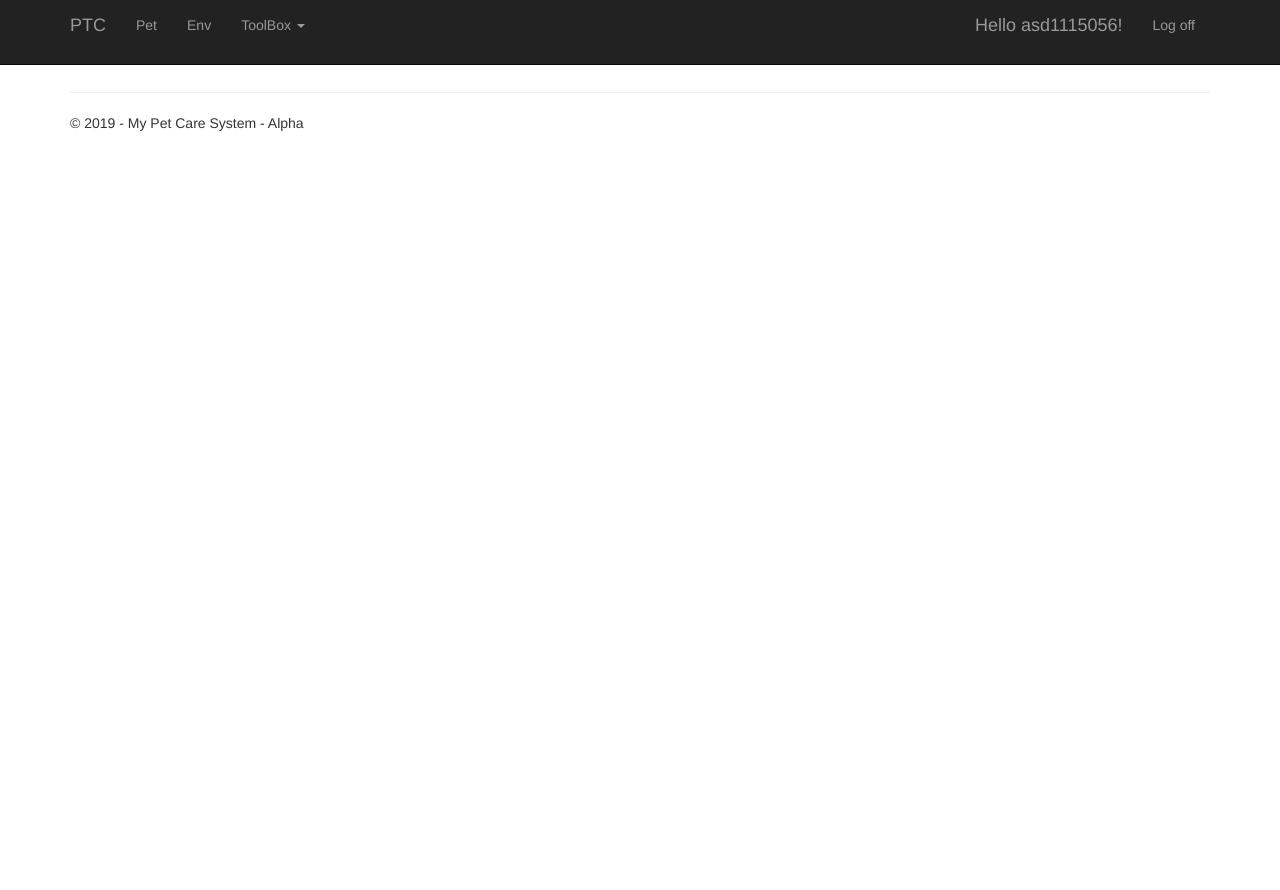
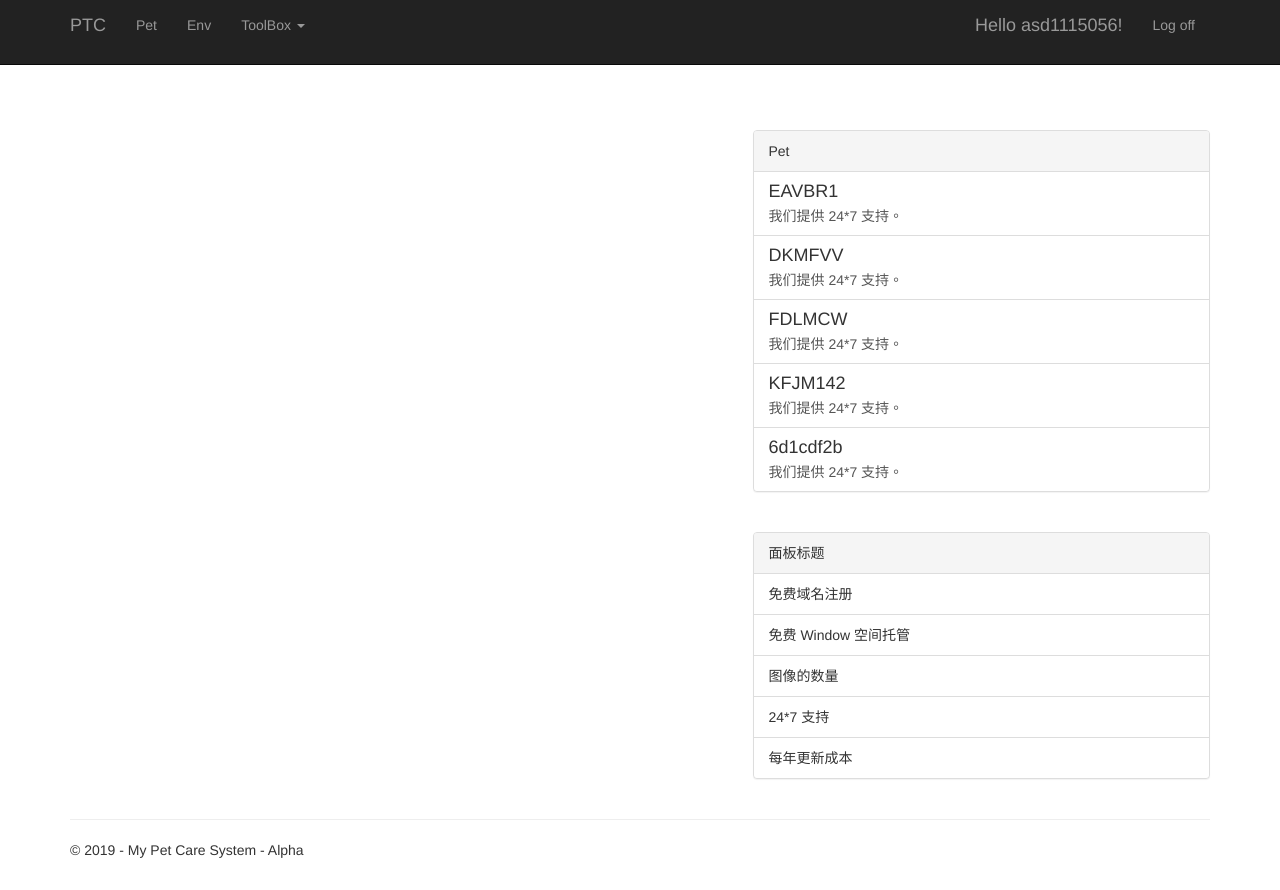
Before and after one commit to asd1115056/Project-DjangoWeb, a Django app: page / in a window 1280 px wide. Before the commit the page ends 131 px from the top, so only its background shows below. Run offline with Django 3.2, Linux system fonts and the light colour scheme; a user stored in the database is signed in; data comes from the database, SQL or seed files in the repository; both versions use the stored data as it was after the commit; some libraries are stand-ins or nearby versions.

Commit message:
list-group

```diff
--- a/Project_DjangoWeb/urls.py
+++ b/Project_DjangoWeb/urls.py
@@ -13,6 +13,7 @@ urlpatterns = [path('', views.home, name='home'),
     path('ajax/env_filter', views.env_filter, name='env_filter'),
     path('ajax/tag_Info', views.Tag_Info, name='Tag_Info'),
     path('ajax/device_Info', views.Device_Info, name='Device_Info'),
+    path('ajax/Tag_list', views.Tag_list, name='Tag_list'),
     path('ajax/pet_filter_info', views.pet_filter_info, name='pet_filter_info'),
     path('ajax/pet_filter_Schedule', views.pet_filter_Schedule, name='pet_filter_Schedule'),
     path('ajax/pet_filter_chart_search', views.pet_filter_chart_search, name='pet_filter_chart_search'),
--- a/app/templates/app/index.html
+++ b/app/templates/app/index.html
@@ -13,14 +13,53 @@
 
 <div class="row clearfix">
     <div class="col-md-12 column">
+        <br />
+        <br />
+        <br />
     </div>
 </div>
 <div class="row clearfix">
     <div class="col-md-7 column">
     </div>
     <div class="col-md-5 column">
+        <div class="panel panel-default">
+            <div class="panel-heading">Pet</div>
+            <div class="list-group" id="pet_panel">
             </div>
         </div>
+        <br />
+        <div class="panel panel-default">
+            <div class="panel-heading">面板标题</div>
+            <div class="list-group">
+                <li class="list-group-item">免费域名注册</li>
+                <li class="list-group-item">免费 Window 空间托管</li>
+                <li class="list-group-item">图像的数量</li>
+                <li class="list-group-item">24*7 支持</li>
+                <li class="list-group-item">每年更新成本</li>
+            </div>
+        </div>
+    </div>
+</div>
+<script>
+    $(function () {
+        window.onload = pet();
+        function pet() {
+            $.ajax({
+                url: "{% url 'Tag_list' %}",
+                type: "GET",
+                dataType: "json",
+                success: function (data) {
+                    var len = Object.keys(data).length;
+                    if (len) {
+                        for (var j = 0; j < len; j++) {
+                            tag = data[j].fields.Tag;
+                            $('#pet_panel').append('<a href="#" class="list-group-item"><h4 class="list-group-item-heading">' + tag + '</h4><p class="list-group-item-text">我们提供 24*7 支持。</p></a>');
+                        }
+                    }
+                }
+            });
+        }
+    })
 
-
+</script>
     {% endblock %}
--- a/app/templates/app/pet.html
+++ b/app/templates/app/pet.html
@@ -331,7 +331,6 @@
             var arrayData, objectData;
             arrayData = this.serializeArray();
             objectData = {};
-
             $.each(arrayData, function () {
                 var value;
 
@@ -518,7 +517,7 @@
                     requestData();
                     Datesearch();
                     refresh();
-                    setTimeout(refresh, 200);
+                    setTimeout(refresh, 10);
                     //refresh();
                 },
                 error: function () {
--- a/app/views.py
+++ b/app/views.py
@@ -81,15 +81,6 @@ def env_get_id(request):
     finally:
         request.session['device_id'] = device_id
     return HttpResponse(device_id)
-
-def pet_get_id(request):
-    try:
-        Tag = request.GET.get('Tag')
-    except Tag.DoesNotExist:
-        Tag = None
-    finally:
-        request.session['Tag'] = Tag
-    return HttpResponse(Tag)
 
 def Device_Info(request):
     from django.core import serializers
@@ -179,6 +170,20 @@ def post_device_form(request):
         info.save()
         text = " Update Successfully"
         return JsonResponse({"status": 200, "msg": text  })
+
+def pet_get_id(request):
+    try:
+        Tag = request.GET.get('Tag')
+    except Tag.DoesNotExist:
+        Tag = None
+    finally:
+        request.session['Tag'] = Tag
+    return HttpResponse(Tag)
+
+def Tag_list(request):
+    from django.core import serializers
+    data = serializers.serialize('json',models.Tag_Info.objects.all())
+    return HttpResponse(data)
 
 def Tag_Info(request):
     from django.core import serializers
```
Also changed, not shown: db.sqlite3. Lines whose indentation alone changed are shown as unchanged.
